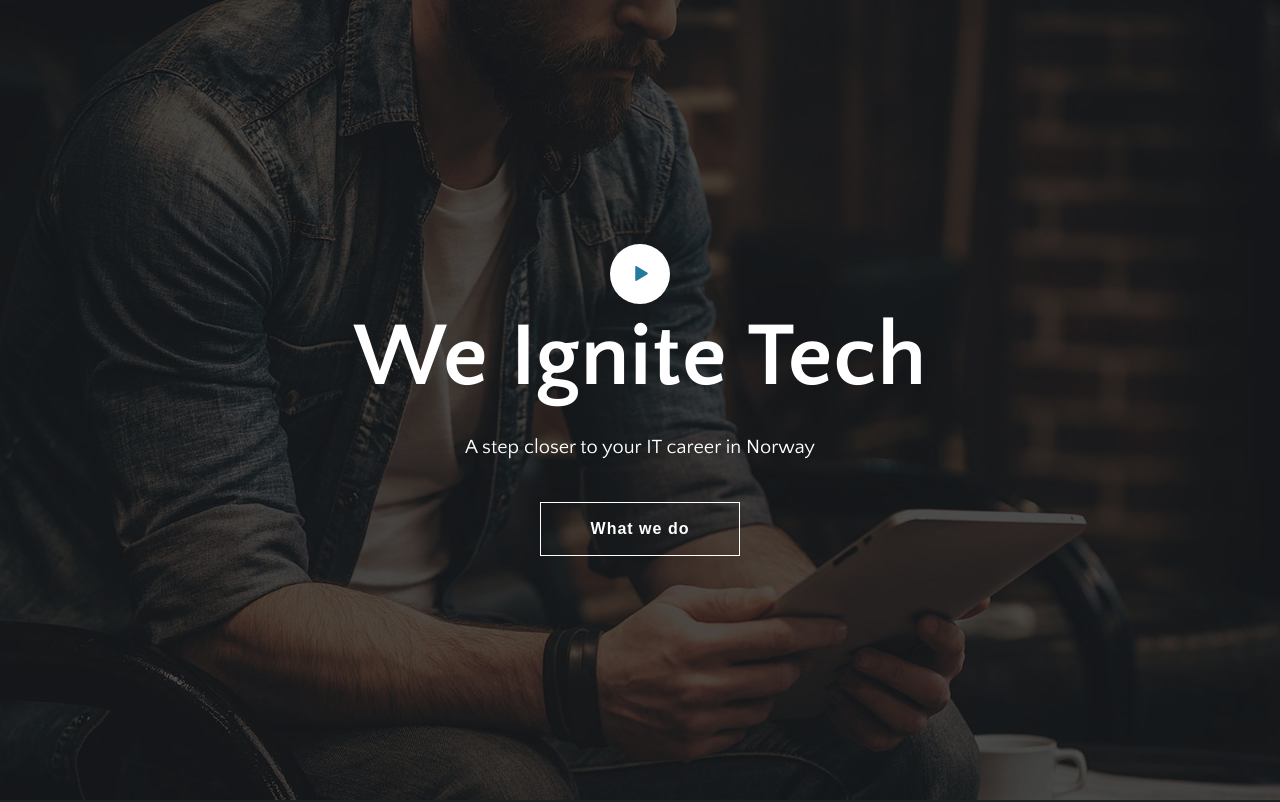
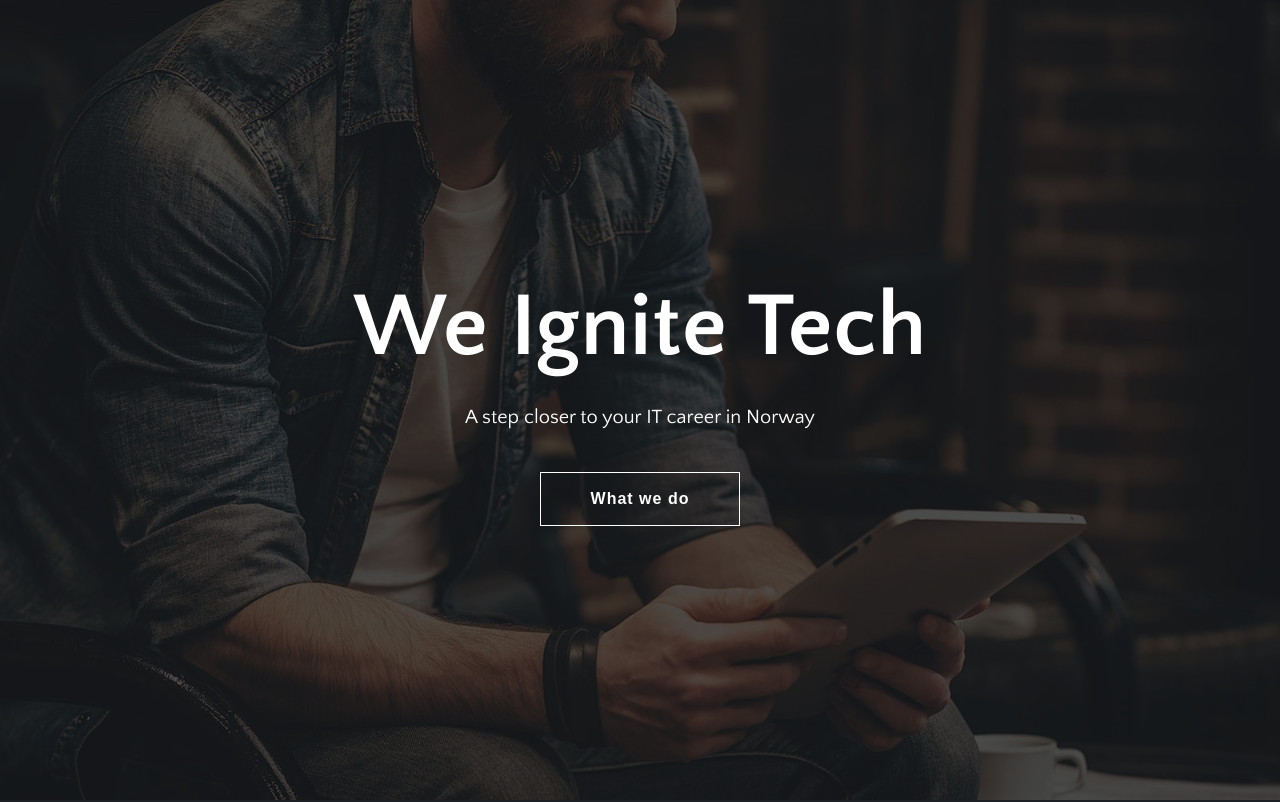
Before and after one commit to thomasdufourd/thomas.dufourd-github.io, a plain HTML site: page index.html in a window 1280 px wide. Shown: the top 802 px of the page. Drawn offline with Linux system fonts and the light colour scheme; some packages are replaced by stand-ins of ours; a web font is replaced by a local one.

Commit message:
Removed video button

```diff
--- a/index.html
+++ b/index.html
@@ -61,9 +61,7 @@
 <section class="hero-area" style='background-image: url("https://thomasdufourd.github.io/images/slider/hero-area.jpg");'>
     <div class="block">
 
-        <div class="video-button">
-            <i class="tf-ion-play"></i>
-        </div>
+
 
         <h1>We Ignite Tech</h1>
         <p>A step closer to your IT career in Norway</p>
```
